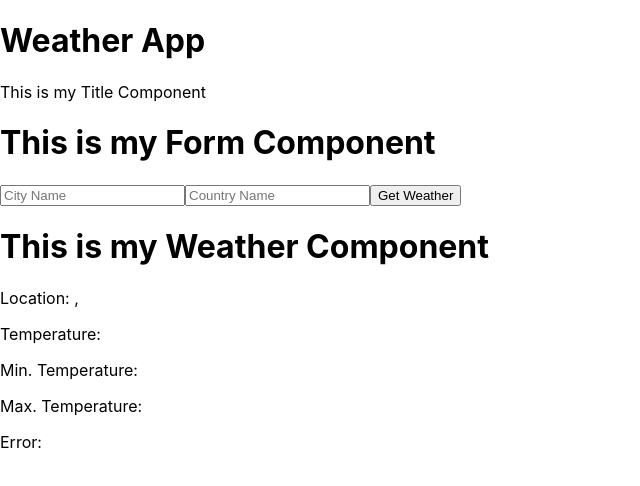
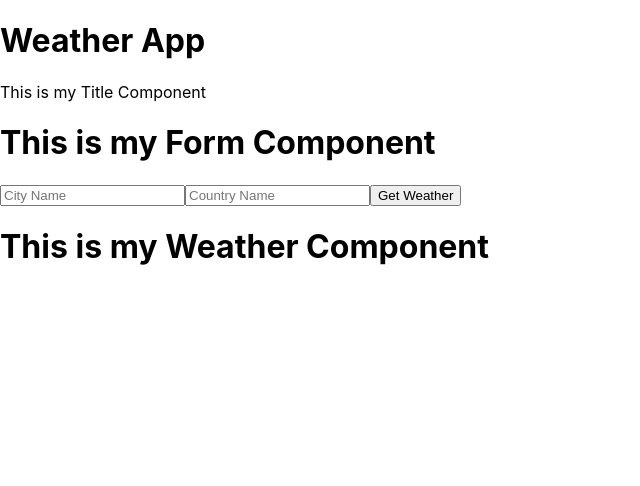
Before and after one commit to Dianac182/weather-app, a React (Create React App) app: page / in a window 1280 px wide. Shown: the top 486 px of the page, without its empty margins (0-640 px from the left). Built offline with nearby package versions, Linux system fonts and the light colour scheme.

Commit message:
Add conditionals to only display data when neccesary

```diff
--- a/src/App.js
+++ b/src/App.js
@@ -1,34 +1,4 @@
-// import React, { Component } from 'react';
-// import logo from './logo.svg';
-// import './App.css';
-
-// class App extends Component {
-//   render() {
-//     return (
-//       <div className="App">
-//         <header className="App-header">
-//           <img src={logo} className="App-logo" alt="logo" />
-//           <p>
-//             Edit <code>src/App.js</code> and save to reload.
-//           </p>
-//           <a
-//             className="App-link"
-//             href="https://reactjs.org"
-//             target="_blank"
-//             rel="noopener noreferrer"
-//           >
-//             Learn React
-//           </a>
-//         </header>
-//       </div>
-//     );
-//   }
-// }
-
-// export default App;
-
 import React from "react";
-
 import Title from "./components/Title";
 import Form from "./components/Form";
 import Weather from "./components/Weather";
@@ -38,7 +8,7 @@ const API_KEY = "697a0d74b2aefcd58a102c215968b9df";
 class App extends React.Component {
   // Define states to track changes of data
   state = {
-    icon_weather: undefined,
+    // image_weather: undefined,
     city: undefined,
     country: undefined,
     description: undefined,
@@ -62,7 +32,7 @@ class App extends React.Component {
 
     // Call setState method to update the state data
     this.setState({
-      icon_weather: data.weather[0].icon,
+      // image_weather: data.weather[0].icon,
       city: data.name,
       country: data.sys.country,
       description: data.weather[0].description,
@@ -70,7 +40,7 @@ class App extends React.Component {
       min_temperature: data.main.temp_min,
       max_temperature: data.main.temp_max,
       error: ""
-    })
+    });
   }
 
   render() {
--- a/src/components/Weather.js
+++ b/src/components/Weather.js
@@ -6,17 +6,17 @@ class Weather extends React.Component {
       <div>
         <h1>This is my Weather Component</h1>
         <div>
-          <p>{this.props.icon_weather}</p>
-          <p>Location: {this.props.city}, {this.props.country}</p>
-          <p>{this.props.description}</p>
-          <p>Temperature: {this.props.temperature}</p>
-          <p>Min. Temperature: {this.props.min_temperature}</p>
-          <p>Max. Temperature: {this.props.max_temperature}</p>
-          <p>Error: {this.props.error}</p>
+          {/* { this.props.city && this.props.country && <img alt="Ilustration of the weather">{ this.props.image_weather }</img> } */}
+          { this.props.city && this.props.country && <p>Location: { this.props.city }, { this.props.country }</p> }
+          { this.props.city && this.props.country && <p>Condition: { this.props.description }</p> }
+          { this.props.city && this.props.country && <p>Temperature: { this.props.temperature }</p> }
+          { this.props.city && this.props.country && <p>Min. Temperature: { this.props.min_temperature }</p> }
+          { this.props.city && this.props.country && <p>Max. Temperature: { this.props.max_temperature }</p> }
+          { this.props.city && this.props.country && <p>Error: { this.props.error }</p> }
         </div>
       </div>
-    )
+    );
   }
-}
+};
 
 export default Weather;
```
